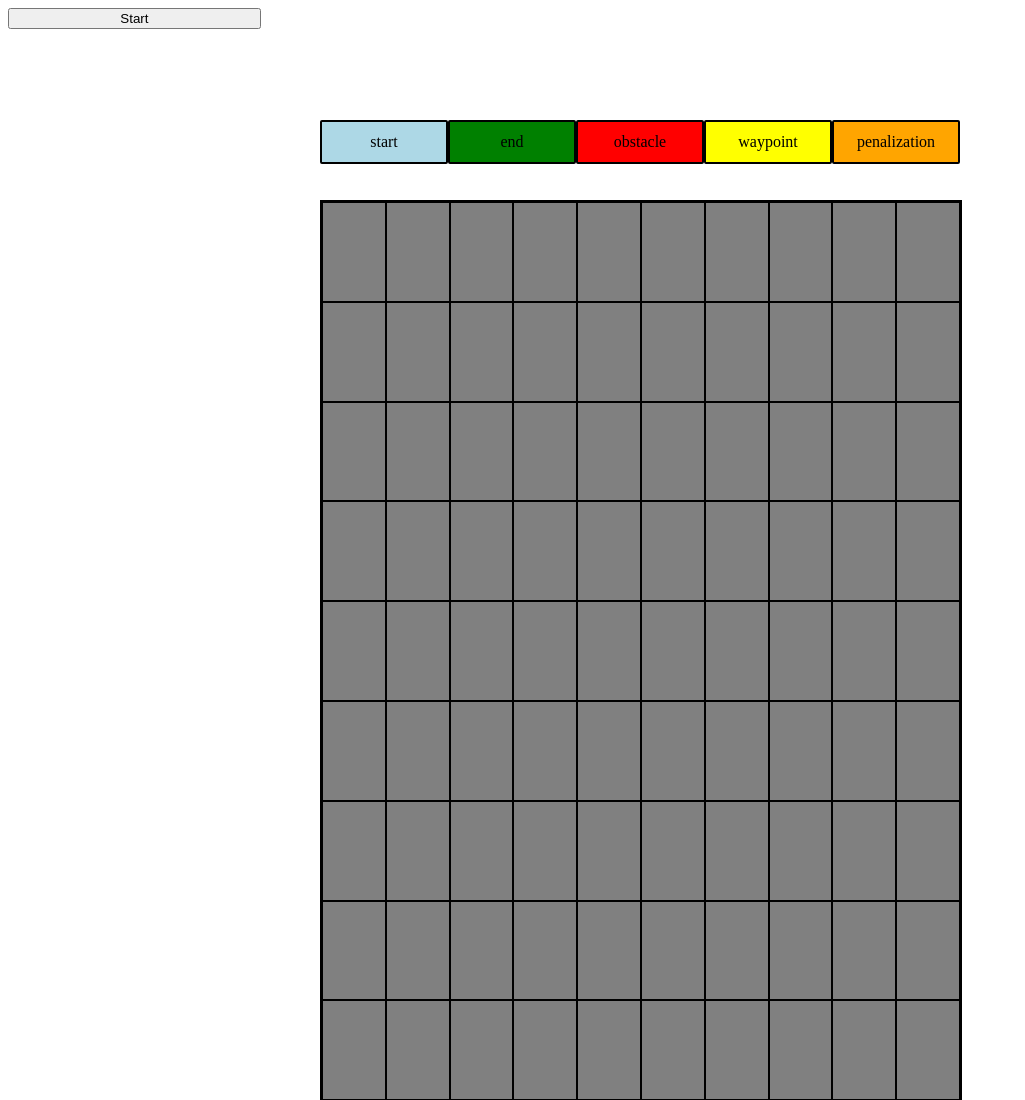
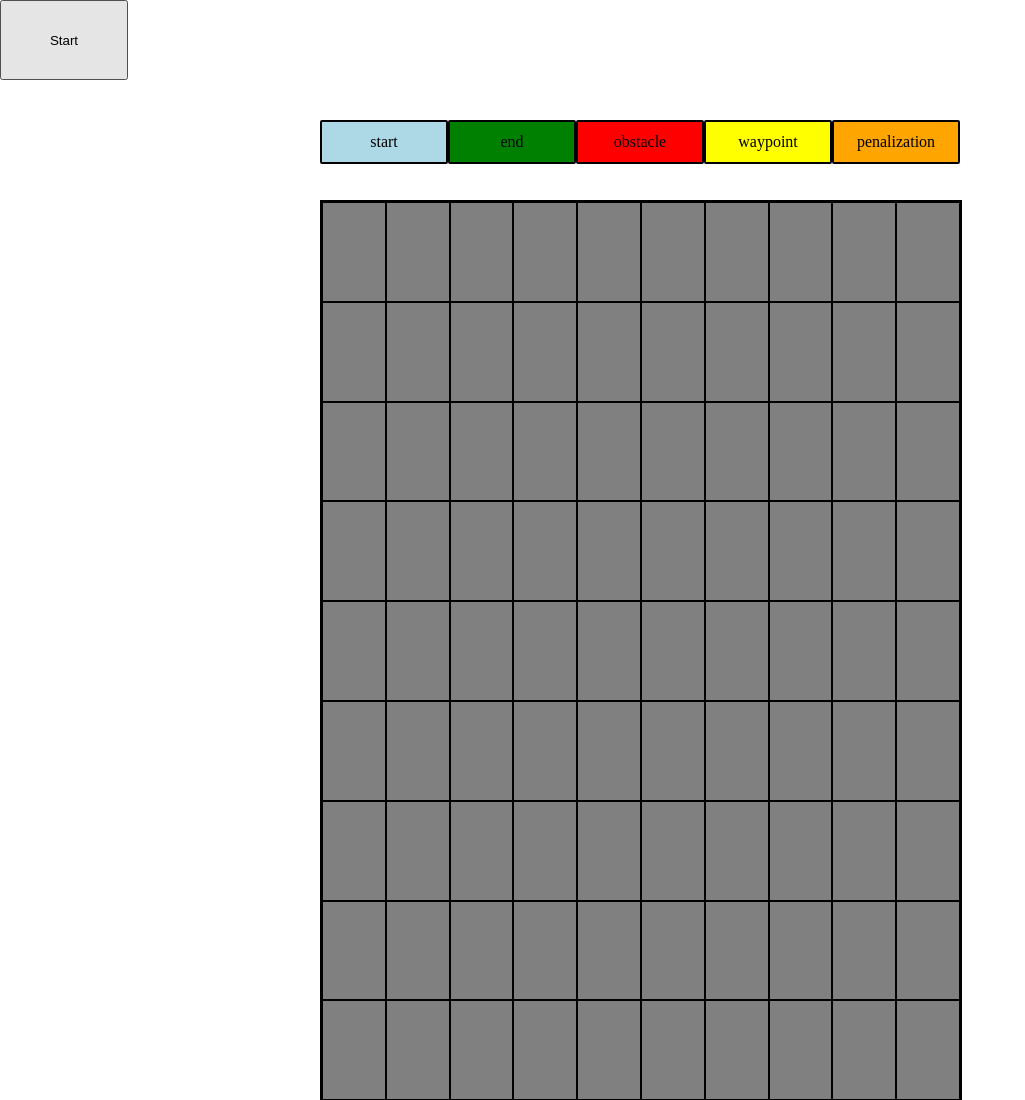
Before and after one commit to Dacuna97/AStarAlgorithm, a website: page index.html in a window 1280 px wide. Shown: the top 1100 px of the page, without its empty margins (0-1025 px from the left). Drawn offline with nearby package versions, Linux system fonts and the light colour scheme.

Commit message:
changed view of size of table

```diff
--- a/index.css
+++ b/index.css
@@ -1,8 +1,9 @@
 #start{
-    position: relative;
+    position: absolute;
+    top: 0;
     left: 0;
-    height: 20%;
-    width: 20%;
+    height: 10%;
+    width: 10%;
 }
 .tabla {
     width: 50%;
@@ -20,7 +21,7 @@ table {
 }
 
 td {
-    width: 10%;
+    width: 1%;
     background-color: gray;
     position: relative;
     text-align: center;
```
